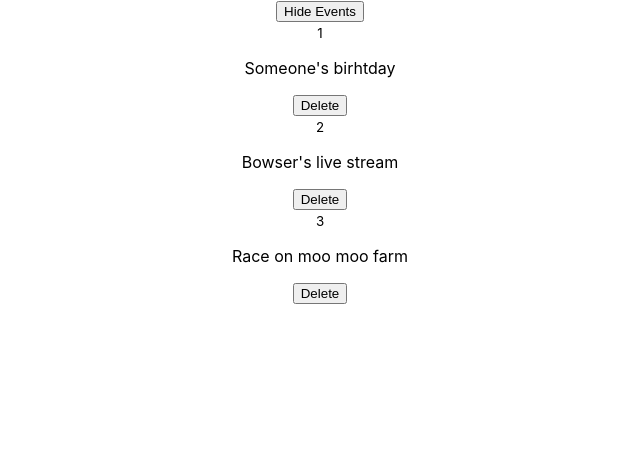
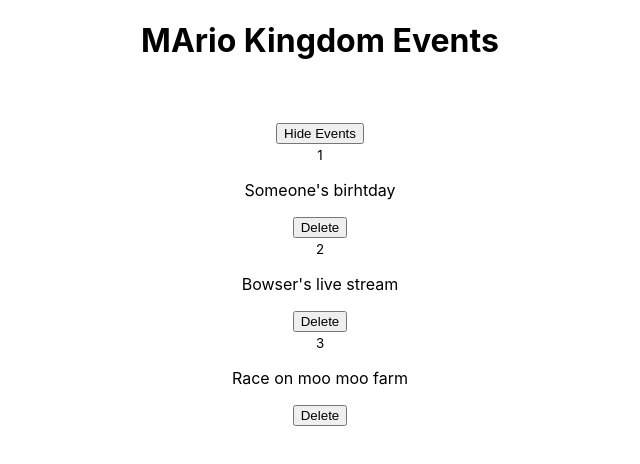
Before and after one commit to caiostarke/first-steps-react, a React (Create React App) app: page / in a window 1280 px wide. Shown: the top 464 px of the page, without its empty margins (320-960 px from the left). Built offline with nearby package versions, Linux system fonts and the light colour scheme; the HTML template or start-up script is replaced by a standard one.

Commit message:
first component

```diff
--- a/src/App.jsx
+++ b/src/App.jsx
@@ -1,5 +1,6 @@
 import { useState } from 'react';
 import './App.css';
+import Title from './components/Title';
 
 function App() {
   let [showEvents, setShowEvents] = useState(true);
@@ -26,6 +27,7 @@ function App() {
 
   return (
     <div className="App">
+      <Title />
       <button onClick={() => setShowEvents(!showEvents)}> {showEvents ? "Hide Events" : "Show Events"} </button>
 
       { showEvents && events.map( (e) => (
--- /dev/null
+++ b/src/components/Title.jsx
@@ -0,0 +1,9 @@
+export default function Title() {
+    return (
+        <div>
+            <h1  className="title">MArio Kingdom Events</h1>
+            <br />
+            <h2 className="subtitle"></h2>
+        </div>
+    )
+}
```
